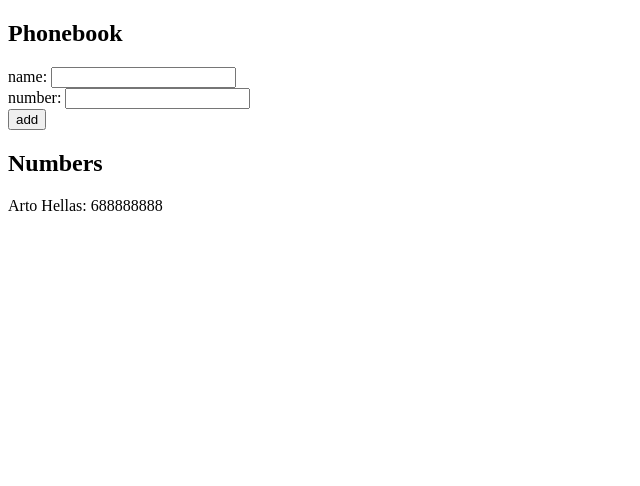
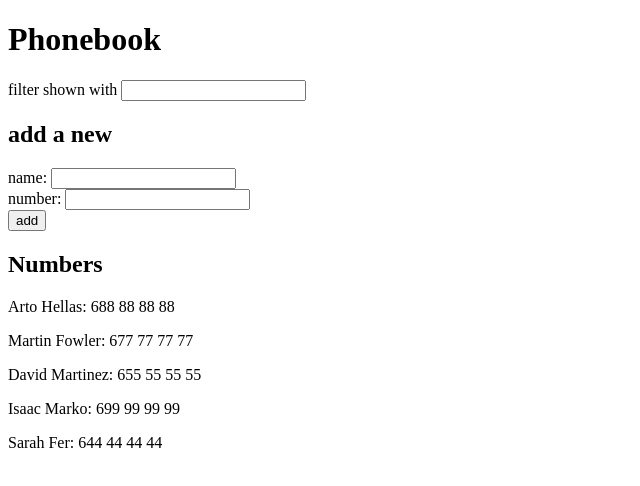
Before and after one commit to fmedinilla/full_stack_open, a React (Vite) app in the folder part2/phonebook/: page / in a window 1280 px wide. Shown: the top 486 px of the page, without its empty margins (0-640 px from the left). Built offline with nearby package versions, Linux system fonts and the light colour scheme.

Commit message:
exercise 2.9

```diff
--- a/part2/phonebook/src/App.jsx
+++ b/part2/phonebook/src/App.jsx
@@ -2,10 +2,33 @@ import { useState } from "react";
 
 const App = () => {
   const [people, setPeople] = useState([
-    { name: "Arto Hellas", number: "688888888" },
+    { id: 1, name: "Arto Hellas", number: "688 88 88 88" },
+    { id: 2, name: "Martin Fowler", number: "677 77 77 77" },
+    { id: 3, name: "David Martinez", number: "655 55 55 55" },
+    { id: 4, name: "Isaac Marko", number: "699 99 99 99" },
+    { id: 5, name: "Sarah Fer", number: "644 44 44 44" },
   ]);
   const [newName, setNewName] = useState("");
   const [newNumber, setNewNumber] = useState("");
+  const [filterBy, setFilterBy] = useState("");
+  const [peopleToShow, setPeopleToShow] = useState(people);
+
+  const handleFilterChange = (event) => {
+    const filterCriteria = event.target.value;
+    setFilterBy(filterCriteria);
+
+    if (!filterCriteria) {
+      setPeopleToShow(people);
+      return;
+    }
+
+    setPeopleToShow(
+      people.filter(
+        (person) =>
+          person.name.toLowerCase().indexOf(filterCriteria.toLowerCase()) !== -1
+      )
+    );
+  };
 
   const handleAdd = (event) => {
     event.preventDefault();
@@ -28,7 +51,12 @@ const App = () => {
 
   return (
     <div>
-      <h2>Phonebook</h2>
+      <h1>Phonebook</h1>
+      <p>
+        filter shown with{" "}
+        <input type="text" value={filterBy} onChange={handleFilterChange} />
+      </p>
+      <h2>add a new</h2>
       <form onSubmit={handleAdd}>
         <div>
           name:{" "}
@@ -51,7 +79,7 @@ const App = () => {
         </div>
       </form>
       <h2>Numbers</h2>
-      {people.map((person) => (
+      {peopleToShow.map((person) => (
         <p key={person.name}>
           {person.name}: {person.number}
         </p>
```
